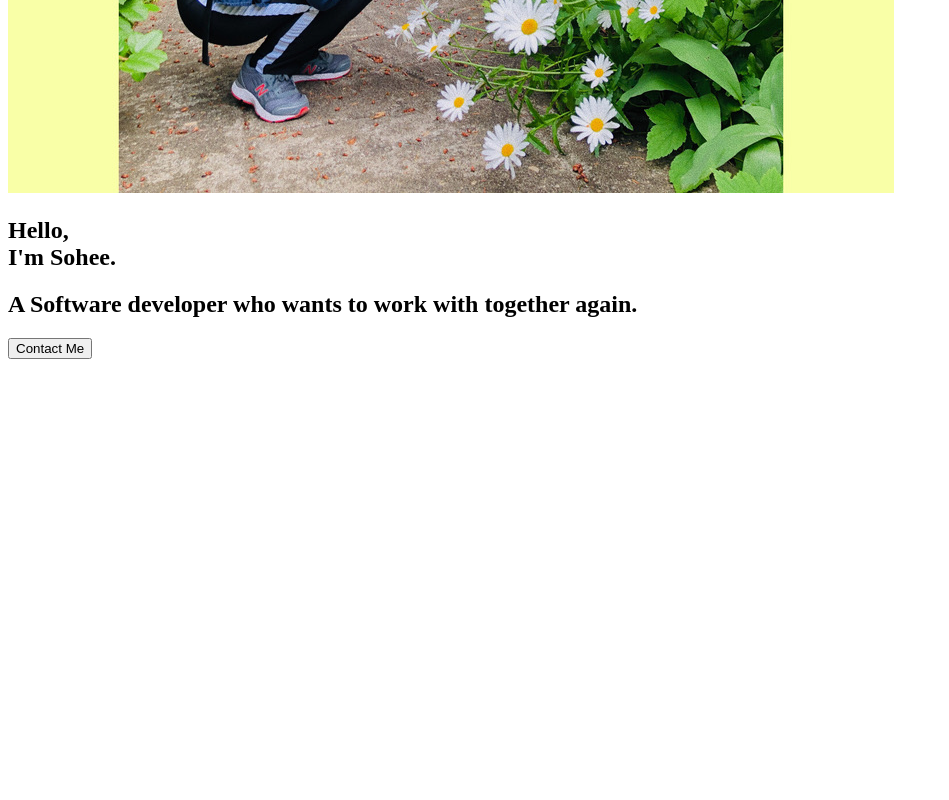
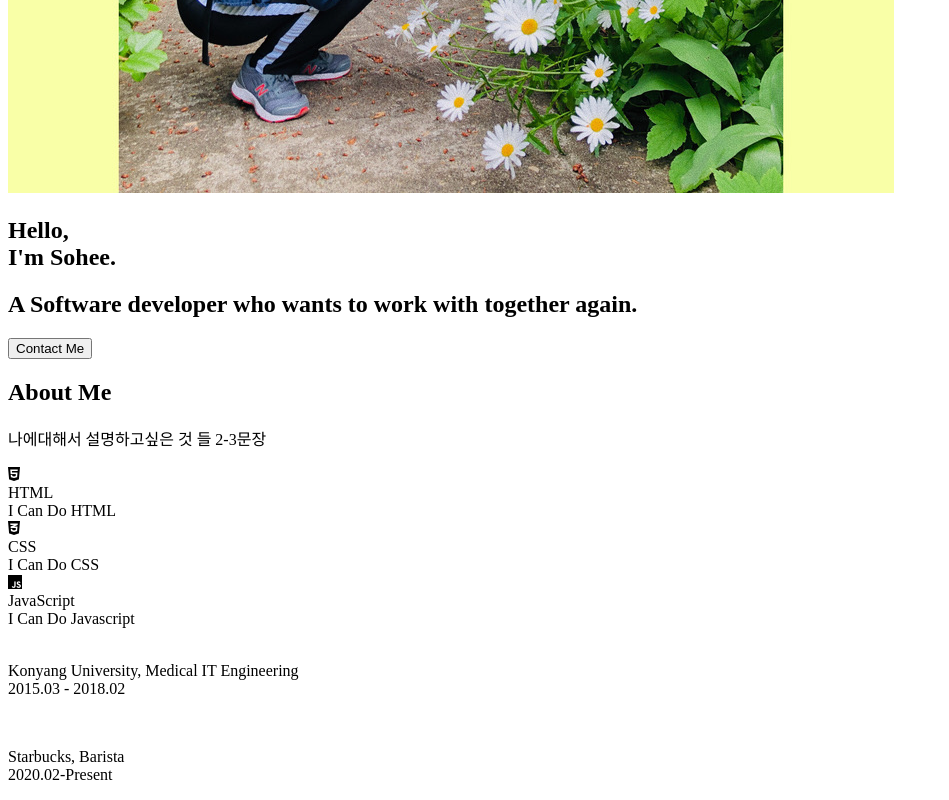
Before and after one commit to Sohee-Jeun/Portfolio, a plain HTML site: page index.html in a window 1280 px wide. Shown: the part 1345-2145 px from the top of the page, without its empty margins (0-949 px from the left). Before the commit the page ends 1712 px from the top, so only its background shows below. Drawn offline with Linux system fonts and the light colour scheme.

Commit message:
HTML:About

```diff
--- a/index.html
+++ b/index.html
@@ -56,7 +56,49 @@
       <button class="home__contact">Contact Me</button>
     </section>
     <!-- About -->
-    <section id="about"></section>
+    <section id="about">
+      <h1>About Me</h1>
+      <p>나에대해서 설명하고싶은 것 들 2-3문장</p>
+      <div class="about__majors">
+        <div class="major">
+          <div class="major__icon">
+            <i class="fab fa-html5"></i>
+          </div>
+          <div class="major__title">HTML</div>
+          <div class="major__description">I Can Do HTML</div>
+        </div>
+        <div class="major">
+          <div class="major__icon">
+            <i class="fab fa-css3-alt"></i>
+          </div>
+          <div class="major__title">CSS</div>
+          <div class="major__description">I Can Do CSS</div>
+        </div>
+
+        <div class="major">
+          <div class="major__icon">
+            <i class="fab fa-js"></i>
+          </div>
+          <div class="major__title">JavaScript</div>
+          <div class="major__description">I Can Do Javascript</div>
+        </div>
+      </div>
+      <!-- 나의 학교ㅡ 경력 -->
+      <div class="about__jobs">
+        <img src="" alt="" class="job__logo" />
+        <p class="job__period">
+          Konyang University, Medical IT Engineering <br />
+          2015.03 - 2018.02
+        </p>
+      </div>
+      <div class="about__jobs">
+        <img src="" alt="" class="job__logo" />
+        <p class="job__period">
+          Starbucks, Barista <br />
+          2020.02-Present
+        </p>
+      </div>
+    </section>
     <!-- Skiils -->
     <section id="skills"></section>
     <!-- Works -->
```
